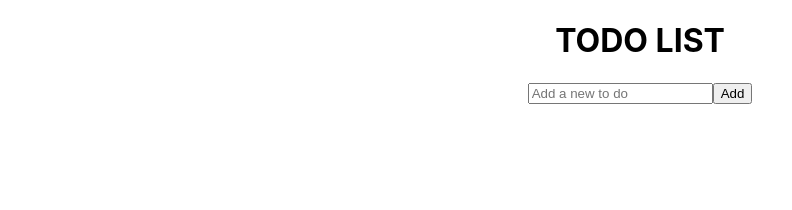
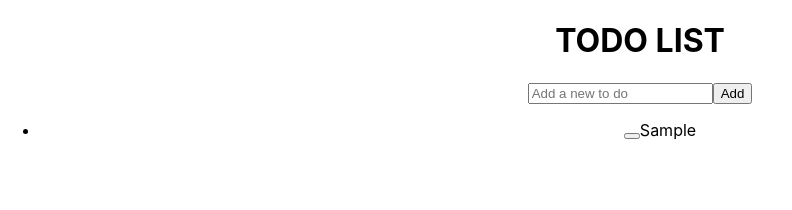
Before and after one commit to mervebalci/todo-tobuy-list, a React (Create React App) app: page / in a window 1280 px wide. Both pictures are taken after typing "Sample" into the empty fields and a click on the button "Add". Shown: the top 210 px of the page, without its empty margins (0-792 px from the left). Built offline with nearby package versions, Linux system fonts and the light colour scheme.

Commit message:
Displaying the Tasks as a list added by User

```diff
--- a/src/App.js
+++ b/src/App.js
@@ -16,7 +16,6 @@ export default function App() {
     counter = counter + 1;
 
     document.getElementById('userInput').value = "";
-    console.log(tasks)
   }
 
   return (
@@ -24,6 +23,21 @@ export default function App() {
       <h1>TODO LIST</h1>
       <input id="userInput" placeholder="Add a new to do"></input>
       <button onClick={addTask}>Add</button>
+      <TodoList taskList={tasks} />
     </div>
   );
 }
+
+function TodoList({ taskList }) {
+  console.log(taskList)
+  return (
+    <ul>
+      {taskList.map((task) =>
+        <li key={task.id}>
+          <button id={task.id}></button>
+          <span>{task.name}</span>
+        </li>
+      )}
+    </ul>
+  )
+}
```
